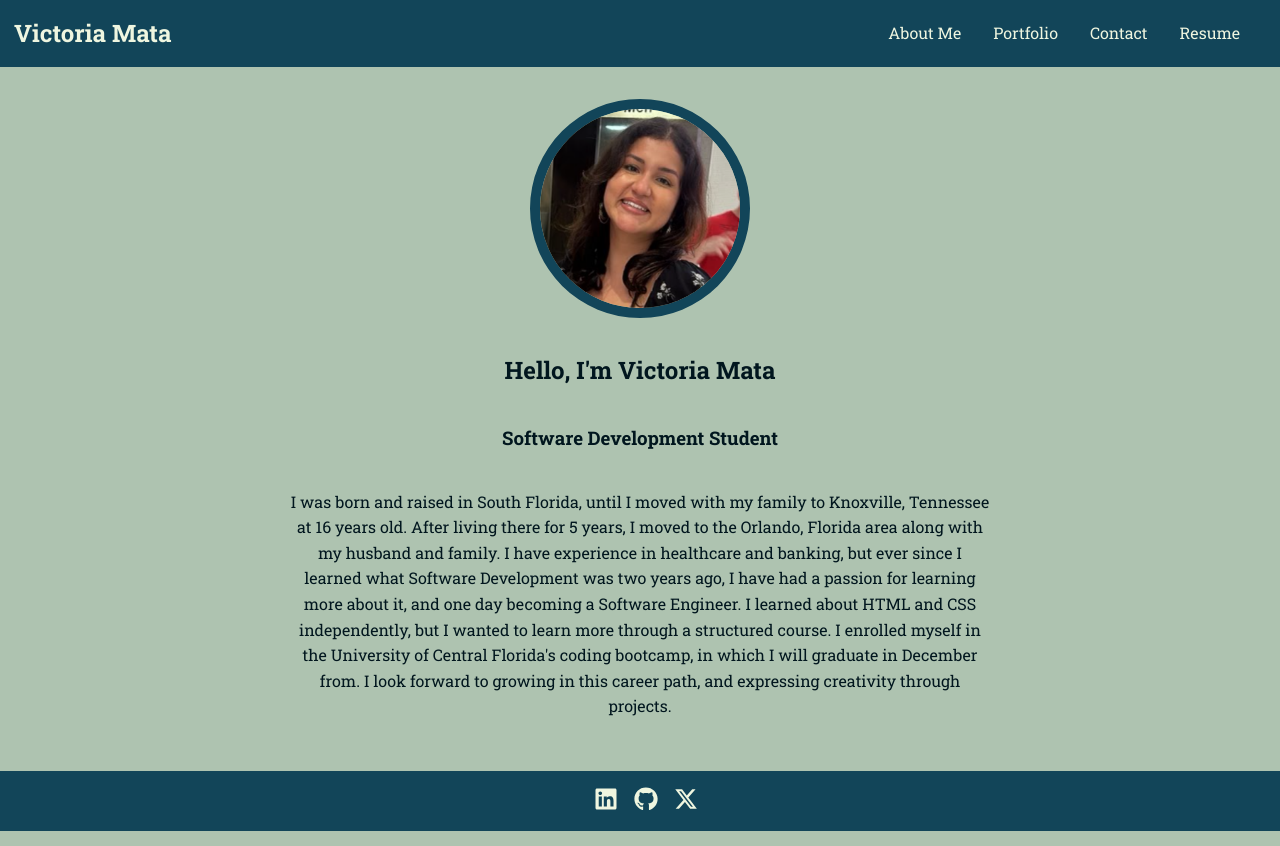
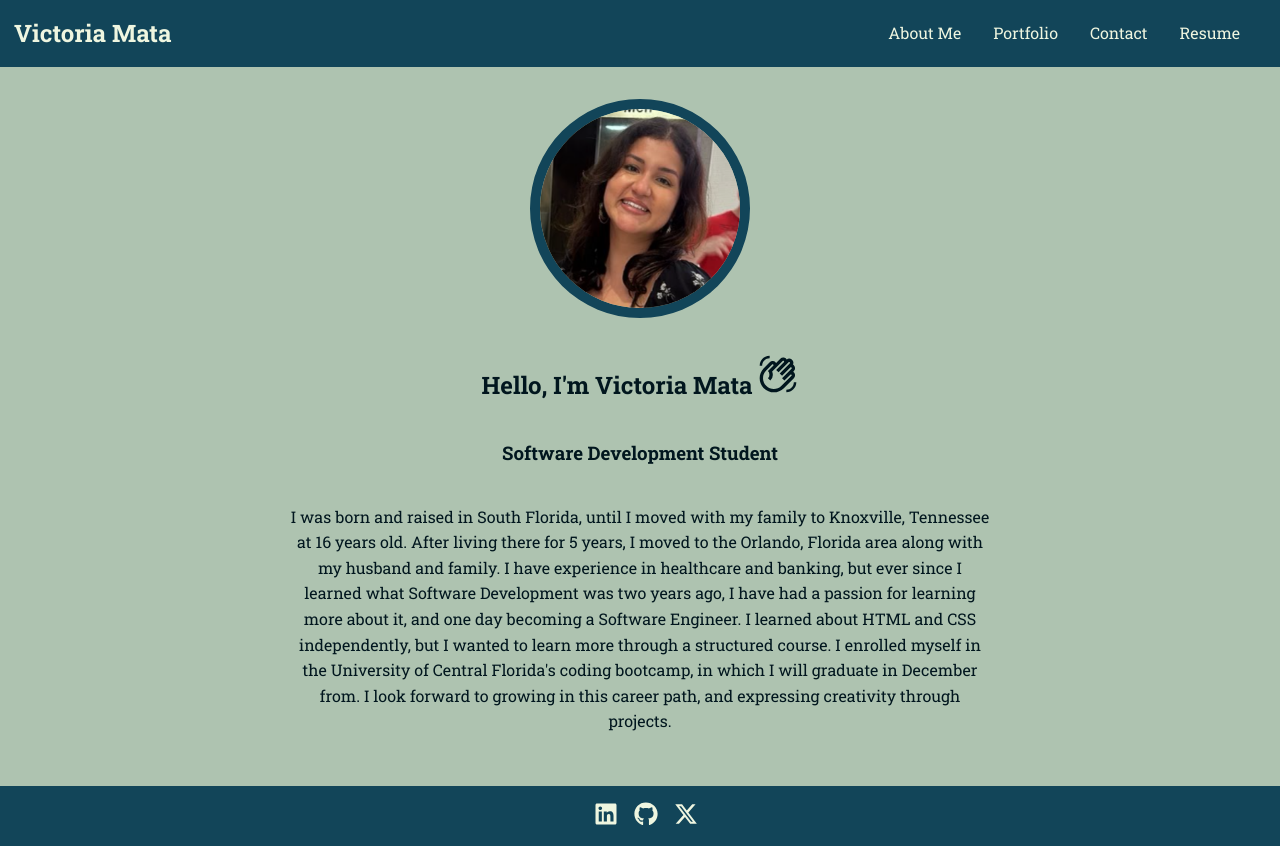
Before and after one commit to victoriamata/React-Portfolio, a React (Vite) app: page / in a window 1280 px wide. Built offline with nearby package versions, Linux system fonts and the light colour scheme.

Commit message:
Added waving icon to aboutme page

```diff
--- a/src/pages/AboutMe.tsx
+++ b/src/pages/AboutMe.tsx
@@ -1,9 +1,10 @@
 import React from 'react';
+import { MdOutlineWavingHand } from "react-icons/md";
 
 const About: React.FC = () => (
   <section className="aboutme-content">
     <img className="portfolioimg" src="./src/assets/portfolioimg.png"/>
-    <h2>Hello, I'm Victoria Mata </h2>
+    <h2>Hello, I'm Victoria Mata <MdOutlineWavingHand style={{ fontSize: '40px' }}/> </h2>
     <h3> Software Development Student</h3>
     <p className = "aboutme-p">I was born and raised in South Florida, until I moved with my family to Knoxville, Tennessee at 16 years old. After living there for 5 years, I moved to the Orlando, Florida area along with my husband and family. I have experience in healthcare and banking, but ever since I learned what Software Development was two years ago, I have had a passion for learning more about it, and one day becoming a Software Engineer. I learned about HTML and CSS independently, but I wanted to learn more through a structured course. I enrolled myself in the University of Central Florida's coding bootcamp, in which I will graduate in December from. I look forward to growing in this career path, and expressing creativity through projects.  </p>
   </section>
```
